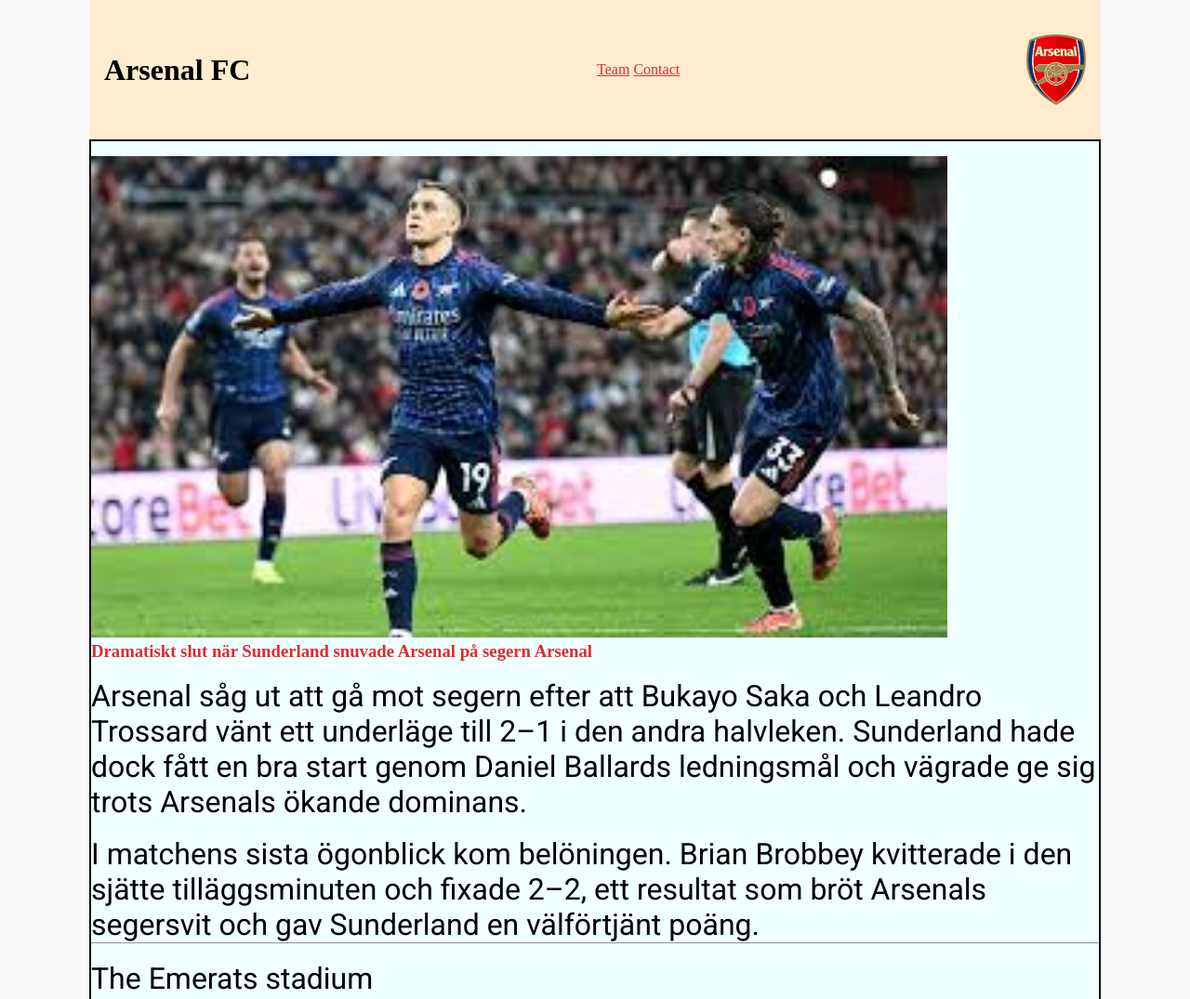
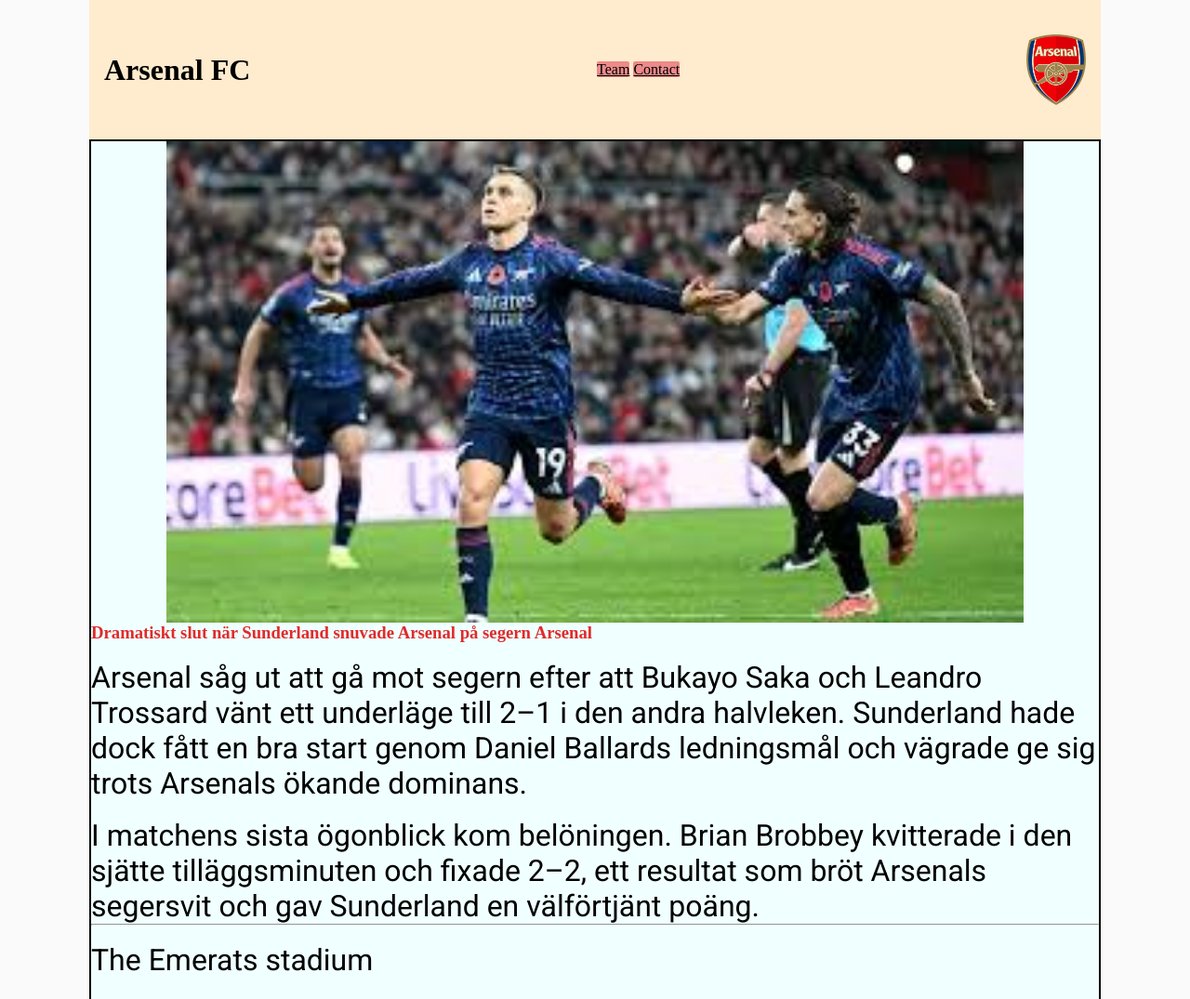
Before and after one commit to PhilipYEAHHH/webutv2-arsenal, a plain HTML site: page arsenal/arsenal-web/index.html in a window 1280 px wide. Shown: the top 1075 px of the page at 93% size. Drawn offline with Linux system fonts and the light colour scheme; grey boxes are pictures that could not be loaded.

Commit message:
centerd img and fixt a

```diff
--- a/arsenal/arsenal-web/styles/styles.css
+++ b/arsenal/arsenal-web/styles/styles.css
@@ -1,6 +1,7 @@
 :root {
   --primary-color: #fafafa;
   --titel-color: #e02b2b;
+  --btn-color: #ed8a8a;
 }
 * {
   margin: 0;
@@ -8,7 +9,7 @@
   box-sizing: border-box;
 }
 
-@import url('https://fonts.googleapis.com/css2?family=Roboto:ital,wght@0,100..900;1,100..900&display=swap');
+@import url("https://fonts.googleapis.com/css2?family=Roboto:ital,wght@0,100..900;1,100..900&display=swap");
 
 html {
   font-size: 16px;
@@ -48,15 +49,15 @@ header img {
   object-fit: cover;
 }
 
-p{
+p {
   font-family: "Roboto", sans-serif;
   font-size: clamp(1rem, 2.5vw, 2rem);
 }
-section iframe{
+section iframe {
   width: 300px;
   height: 300px;
 }
-map{
+map {
   width: 300px;
 }
 
@@ -68,7 +69,11 @@ section {
   align-items: center;
 }
 
-#Home{
+section img {
+  align-items: center;
+}
+
+#Home {
   height: fit-content;
 }
 
@@ -77,15 +82,18 @@ section img {
   min-width: 85%;
   object-fit: cover;
   margin-top: 1em;
+  display: flex;
+  margin: auto;
 }
 
-a{
-  color: #e02b2b;
+a {
+  color: #000000;
   font-size: 16px;
+  background-color: var(--btn-color);
+  border-radius: 2px;
 }
 
-a:hover
-{
+a:hover {
   color: blue;
 }
 
```
